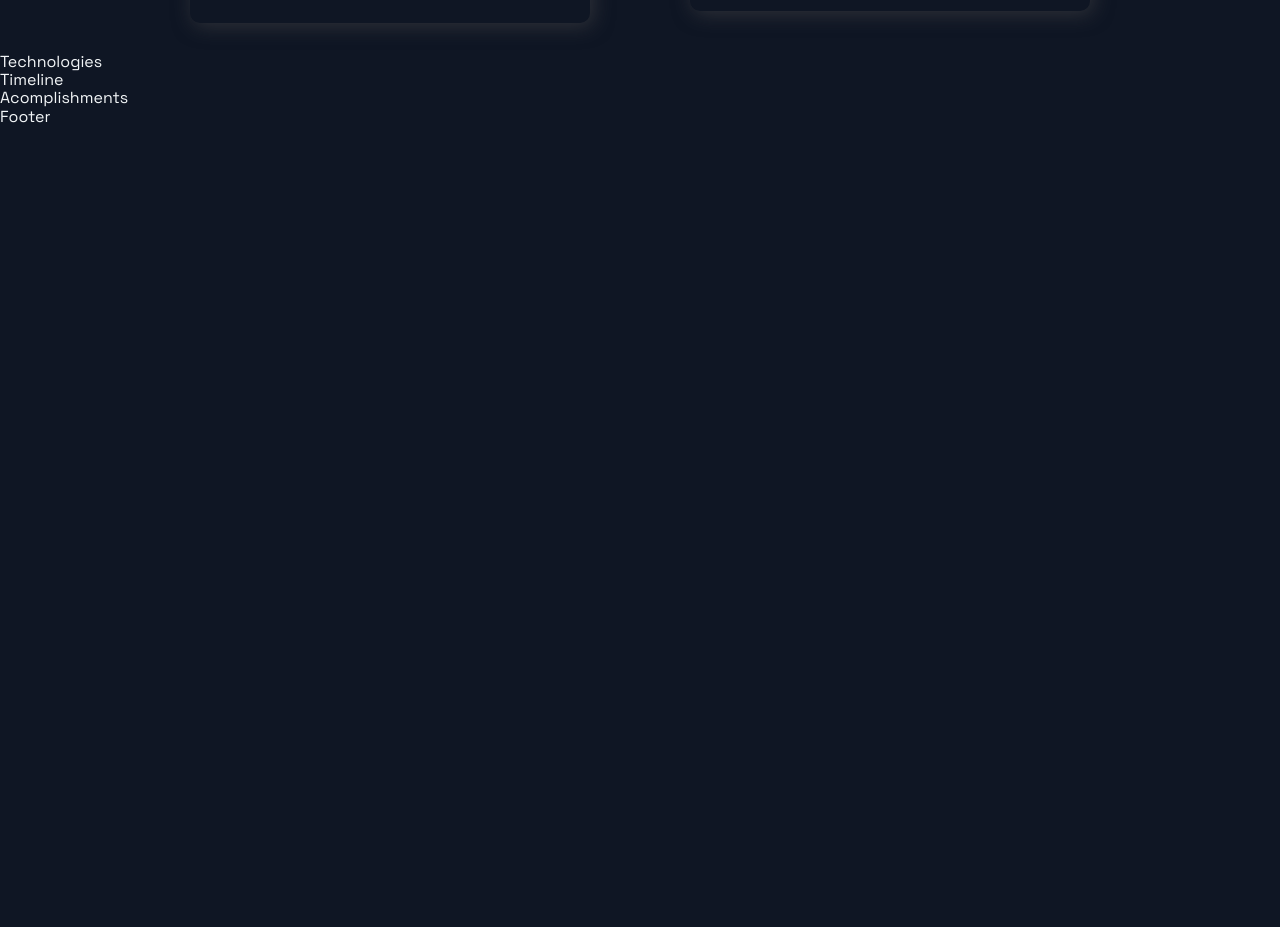
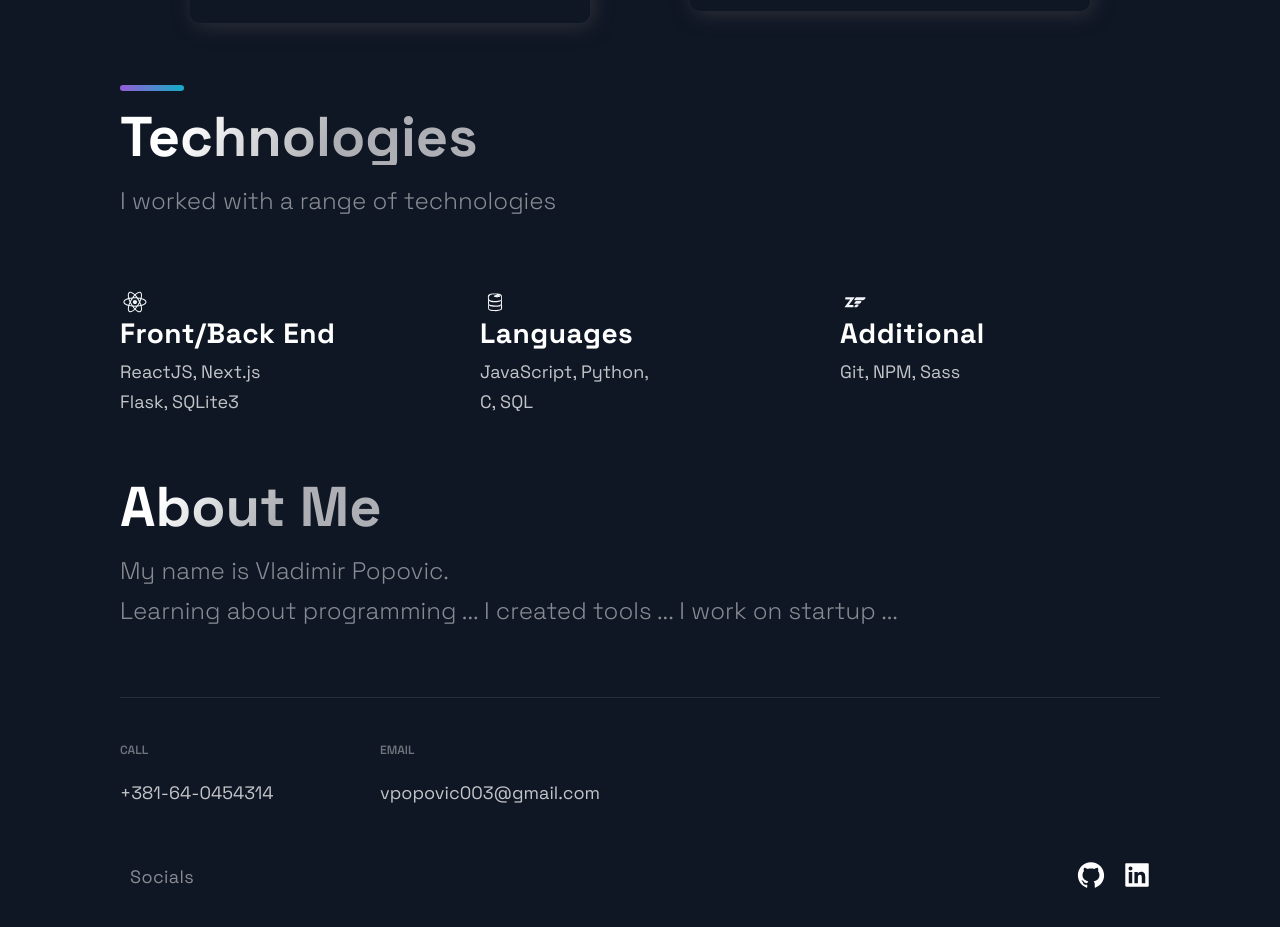
Before and after one commit to vpopovic003/portfolio2, a Next.js app: page / in a window 1280 px wide. Shown: the part 2140-3067 px from the top of the page. Before the commit the page ends 2267 px from the top, so only its background shows below. Built offline with nearby package versions, Linux system fonts and the light colour scheme.

Commit message:
add technologies, about me, footer

```diff
--- a/src/components/Footer/Footer.js
+++ b/src/components/Footer/Footer.js
@@ -6,9 +6,31 @@ import { CompanyContainer, FooterWrapper, LinkColumn, LinkItem, LinkList, LinkTi
 
 const Footer = () => {
   return (
-    <div>
-      Footer
-    </div>
+    <FooterWrapper>
+      <LinkList>
+        <LinkColumn>
+          <LinkTitle>Call</LinkTitle>
+          <LinkItem href="tel:+381-64-0454314">+381-64-0454314</LinkItem>
+        </LinkColumn>
+        <LinkColumn>
+          <LinkTitle>Email</LinkTitle>
+          <LinkItem href="mailto:vpopovic003@gmail.com">vpopovic003@gmail.com</LinkItem>
+        </LinkColumn>
+      </LinkList>
+      <SocialIconsContainer>
+        <CompanyContainer>
+          <Slogan>Socials</Slogan>
+        </CompanyContainer>
+        <SocialContainer>
+          <SocialIcons href="https://github.com/vpopovic003">
+            <AiFillGithub size="3rem" />
+          </SocialIcons>
+          <SocialIcons href="https://linkedin.com">
+            <AiFillLinkedin size="3rem" />
+          </SocialIcons>
+        </SocialContainer>
+      </SocialIconsContainer>
+    </FooterWrapper>
   );
 };
 
--- a/src/components/Technologies/Technologies.js
+++ b/src/components/Technologies/Technologies.js
@@ -4,9 +4,43 @@ import { Section, SectionDivider, SectionText, SectionTitle } from '../../styles
 import { List, ListContainer, ListItem, ListParagraph, ListTitle } from './TechnologiesStyles';
 
 const Technologies = () =>  (
-  <div>
-    Technologies
-  </div>
+  <Section id="tech">
+    <SectionDivider />
+    <br />
+    <SectionTitle>Technologies</SectionTitle>
+    <SectionText>I worked with a range of technologies</SectionText>
+    <List>
+      <ListItem>
+        <DiReact size="3rem" />
+        <ListContainer>
+          <ListTitle>Front/Back End</ListTitle>
+          <ListParagraph>
+            ReactJS, Next.js <br />
+            Flask, SQLite3
+          </ListParagraph>
+        </ListContainer>
+      </ListItem>
+      <ListItem>
+        <DiFirebase size="3rem" />
+        <ListContainer>
+          <ListTitle>Languages</ListTitle>
+          <ListParagraph>
+            JavaScript, Python, <br />
+            C, SQL
+          </ListParagraph>
+        </ListContainer>
+      </ListItem>
+      <ListItem>
+        <DiZend size="3rem" />
+        <ListContainer>
+          <ListTitle>Additional</ListTitle>
+          <ListParagraph>
+            Git, NPM, Sass
+          </ListParagraph>
+        </ListContainer>
+      </ListItem>
+    </List>
+  </Section>
 );
 
 export default Technologies;
--- a/src/components/TimeLine/TimeLine.js
+++ b/src/components/TimeLine/TimeLine.js
@@ -44,7 +44,14 @@ const Timeline = () => {
 
   return (
     <div>
-      Timeline
+      <Section id="about">
+        <SectionTitle>About Me</SectionTitle>
+        <SectionText>
+          My name is Vladimir Popovic. <br />
+          Learning about programming ... I created tools ... I work on startup ...
+        </SectionText>
+
+      </Section>
     </div>
   );
 };
--- a/src/pages/index.js
+++ b/src/pages/index.js
@@ -17,7 +17,7 @@ const Home = () => {
       <Projects />
       <Technologies />
       <Timeline />
-      <Acomplishments />
+      {/* <Acomplishments /> */}
     </Layout>
   );
 };
```
